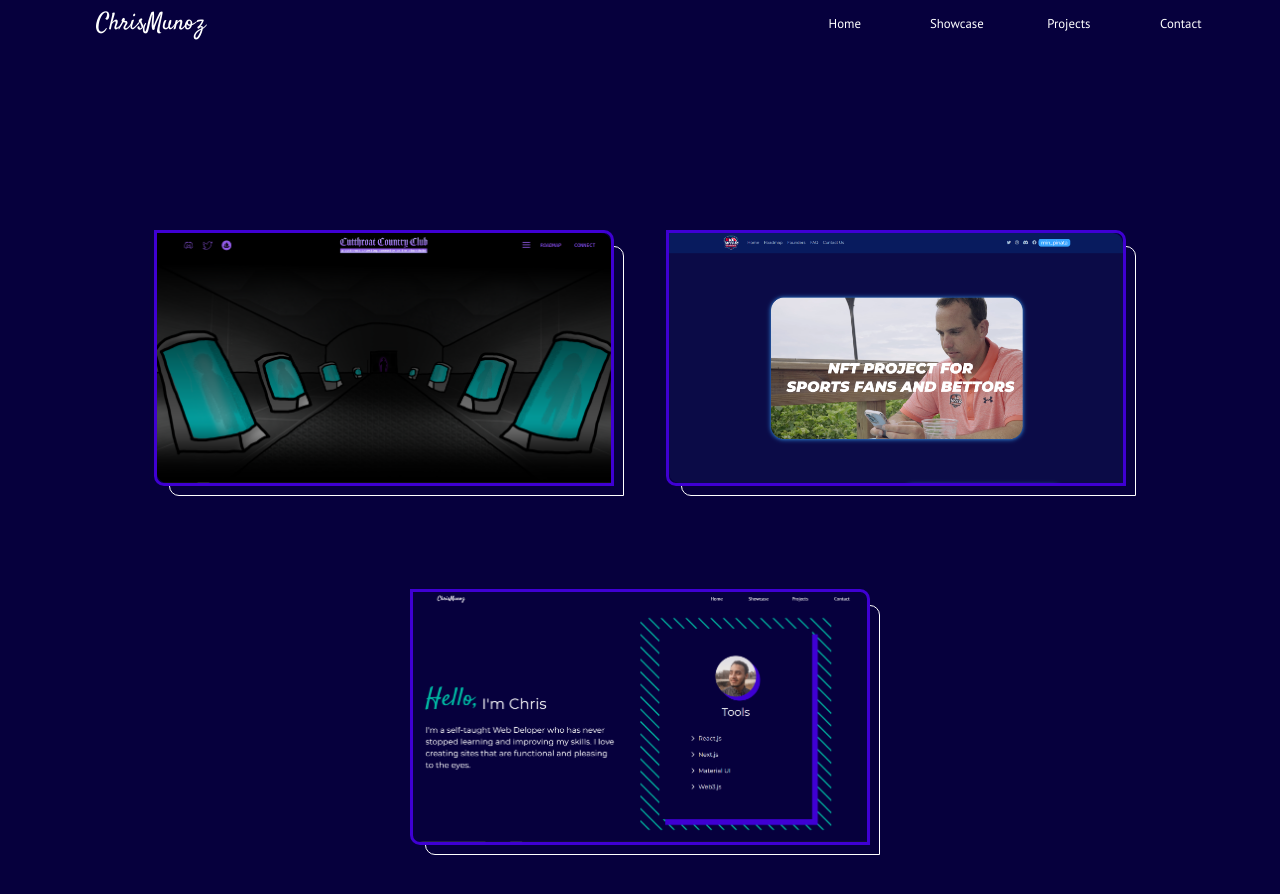
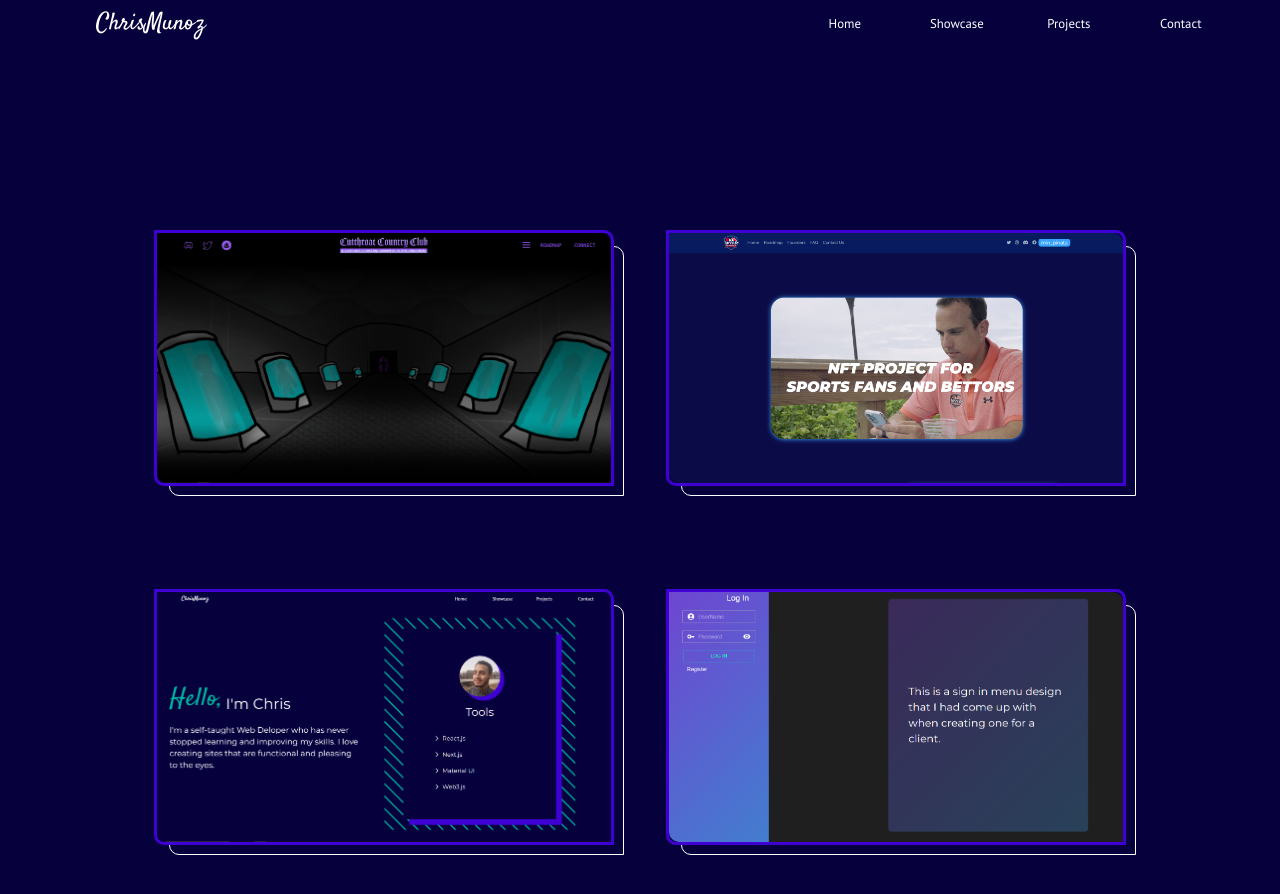
Before and after one commit to syntax-co/Porfolio, a Next.js app: page /projects in a window 1280 px wide. Shown: the top 894 px of the page. Built offline with nearby package versions, Linux system fonts and the light colour scheme.

Commit message:
project links added

```diff
--- a/src/json_files/project_data.json
+++ b/src/json_files/project_data.json
@@ -2,15 +2,23 @@
 
     "ccc":{
         "title":"Cutthroat Country Club",
-        "imagepath":"./images/ccc-site.png"
+        "imagepath":"./images/ccc-site.png",
+        "sitepath":"https://www.cutthroatcountryclub.com/"
     },
     "wsb":{
         "title":"Wild Sports Bets",
-        "imagepath":"./images/wsb-site.png"
+        "imagepath":"./images/wsb-site.png",
+        "sitepath":"https://www.wildsportsbets.com/"
     },
     "portfolio":{
         "title":"Portfolio",
-        "imagepath":"./images/portfolio-site.PNG"
+        "imagepath":"./images/portfolio-site.png",
+        "sitepath":"https://munozchris.com/"
+    },
+    "signin-1":{
+        "title":"Signin/Registeration",
+        "imagepath":"./images/signin-example-1.png",
+        "sitepath":"https://syntax-co.github.io/signin_1/"
     }
 
 }
--- a/src/pages/projects.js
+++ b/src/pages/projects.js
@@ -57,6 +57,10 @@ const ProjectItem = ({smallScreen,projectName}) => {
             }}>
 
             </Box>
+            <a href={projectData[projectName]['sitepath']} style={{
+                width:'100%',
+                height:'100%'
+            }}>
                 <Box sx={{
                     width:'100%',
                     height:'100%',
@@ -67,11 +71,8 @@ const ProjectItem = ({smallScreen,projectName}) => {
                     backgroundPosition:'center',
                     borderBottomLeftRadius:'10px',
                     borderTopRightRadius:'10px',
-            }}>
-
-
-
-            </Box>
+                }}></Box>
+            </a>
 
 
             <motion.div
@@ -170,6 +171,7 @@ const Projects = () => {
                 <ProjectItem smallScreen={smallScreen} projectName='ccc' />
                 <ProjectItem smallScreen={smallScreen} projectName='wsb' />
                 <ProjectItem smallScreen={smallScreen} projectName='portfolio' />
+                <ProjectItem smallScreen={smallScreen} projectName='signin-1' />
 
             </Box>
 
```
Also changed, not shown: public/images/signin-example-1.png (added). Lines whose indentation alone changed are shown as unchanged.
